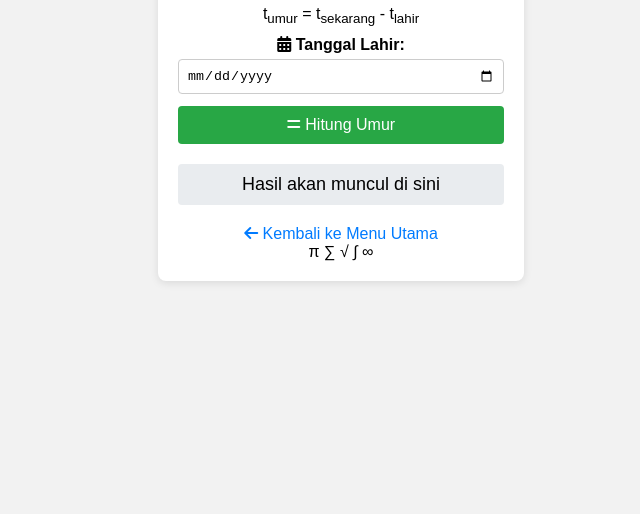
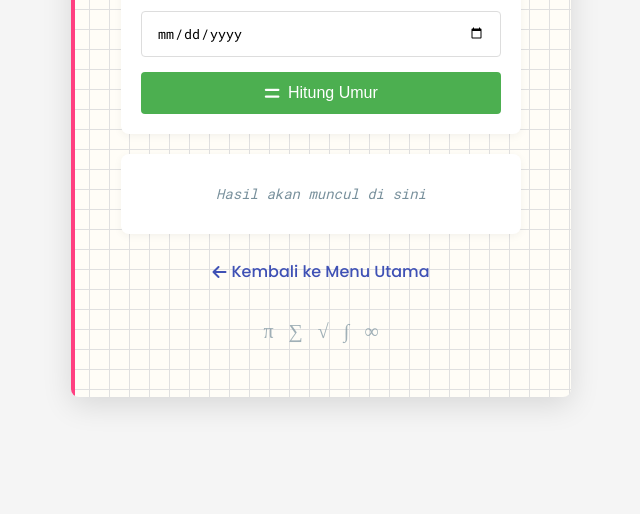
Before and after one commit to SayaKurma/Kalkulator-Umur, a plain HTML site: page umur.html in a window 1280 px wide. Shown: the part 326-840 px from the top of the page, without its empty margins (319-959 px from the left). After the commit the page ends 800 px from the top, so only its background shows below. Drawn offline with Linux system fonts and the light colour scheme.

Commit message:
Update style.css

```diff
--- a/style.css
+++ b/style.css
@@ -1,107 +1,300 @@
+@import url('https://fonts.googleapis.com/css2?family=Poppins:wght@300;400;500;600;700&family=Roboto+Mono:wght@400;500&display=swap');
+
+:root {
+  --color-primary: #3f51b5;
+  --color-primary-light: #757de8;
+  --color-primary-dark: #002984;
+  --color-accent: #ff4081;
+  --color-text: #37474f;
+  --color-text-light: #78909c;
+  --color-background: #f5f5f5;
+  --color-white: #ffffff;
+  --color-grid: #e0e0e0;
+  --color-success: #4caf50;
+  --color-success-dark: #388e3c;
+  --color-paper: #fffdf7;
+}
+
+* {
+  box-sizing: border-box;
+  margin: 0;
+  padding: 0;
+}
+
 body {
-  margin: 0;
-  font-family: Arial, sans-serif;
-  background: #f2f2f2;
+  font-family: 'Poppins', sans-serif;
+  background-color: var(--color-background);
+  color: var(--color-text);
   display: flex;
   justify-content: center;
   align-items: center;
   min-height: 100vh;
   padding: 20px;
+  line-height: 1.6;
+}
+
+.math-paper {
+  background-color: var(--color-paper);
+  background-image: linear-gradient(var(--color-grid) 1px, transparent 1px),
+                    linear-gradient(90deg, var(--color-grid) 1px, transparent 1px);
+  background-size: 20px 20px;
+  background-position: -2px -2px;
+  box-shadow: 0 8px 30px rgba(0, 0, 0, 0.12);
+  border-radius: 8px;
+  padding: 30px;
+  width: 100%;
+  max-width: 500px;
+  position: relative;
+  overflow: hidden;
+}
+
+.math-paper::before {
+  content: "";
+  position: absolute;
+  top: 0;
+  left: 0;
+  width: 4px;
+  height: 100%;
+  background-color: var(--color-accent);
 }
 
 .container {
-  background: #fff;
-  border-radius: 8px;
-  box-shadow: 0 2px 8px rgba(0,0,0,0.1);
   padding: 20px;
   width: 100%;
-  max-width: 400px;
+}
+
+h1 {
+  font-family: 'Poppins', sans-serif;
+  color: var(--color-primary-dark);
+  margin-bottom: 25px;
+  text-align: center;
+  font-size: 28px;
+  position: relative;
+  padding-bottom: 15px;
+}
+
+h1::after {
+  content: "";
+  position: absolute;
+  bottom: 0;
+  left: 50%;
+  transform: translateX(-50%);
+  width: 80px;
+  height: 3px;
+  background-color: var(--color-primary);
+  border-radius: 2px;
+}
+
+.math-quote {
+  text-align: center;
+  font-style: italic;
+  color: var(--color-text-light);
+  margin-bottom: 30px;
+  font-size: 14px;
+  padding: 0 20px;
+}
+
+.menu-grid {
+  display: grid;
+  grid-template-columns: 1fr 1fr;
+  gap: 20px;
+  margin: 30px 0;
+}
+
+.menu-item {
+  margin: 0;
+}
+
+.menu-item a {
+  display: flex;
+  flex-direction: column;
+  padding: 20px;
+  text-decoration: none;
+  background-color: var(--color-white);
+  color: var(--color-text);
+  border-radius: 8px;
+  box-shadow: 0 4px 6px rgba(0, 0, 0, 0.05);
+  transition: all 0.3s ease;
+  height: 100%;
+  border: 1px solid rgba(0, 0, 0, 0.05);
+}
+
+.menu-item a:hover {
+  transform: translateY(-5px);
+  box-shadow: 0 8px 15px rgba(0, 0, 0, 0.1);
+  border-color: var(--color-primary-light);
+}
+
+.menu-icon {
+  font-size: 24px;
+  color: var(--color-primary);
+  margin-bottom: 10px;
   text-align: center;
 }
 
-h1 {
-  color: #333;
+.menu-title {
+  font-weight: 600;
+  text-align: center;
+  margin-bottom: 5px;
+}
+
+.menu-desc {
+  font-size: 12px;
+  color: var(--color-text-light);
+  text-align: center;
+}
+
+.input-group {
+  background-color: var(--color-white);
+  padding: 20px;
+  border-radius: 8px;
+  box-shadow: 0 2px 8px rgba(0, 0, 0, 0.05);
   margin-bottom: 20px;
 }
 
-.menu {
-  padding: 40px 20px;
+.math-equation {
+  background-color: rgba(63, 81, 181, 0.05);
+  padding: 10px 15px;
+  border-radius: 4px;
+  text-align: center;
+  font-family: 'Roboto Mono', monospace;
+  margin-bottom: 20px;
+  color: var(--color-primary-dark);
+  font-size: 18px;
+  border-left: 3px solid var(--color-primary);
 }
 
-.menu-item {
-  margin: 10px 0;
-}
-
-.menu-item a {
-  display: block;
-  padding: 12px;
-  text-decoration: none;
-  background-color: #007bff;
-  color: #fff;
-  border-radius: 4px;
-}
-
-.menu-item a:hover {
-  background-color: #0056b3;
+.form-field {
+  margin-bottom: 15px;
 }
 
 label {
   display: block;
-  margin: 10px 0 5px;
-  font-weight: bold;
+  margin-bottom: 8px;
+  color: var(--color-text);
+  font-weight: 500;
 }
 
-input[type="date"],
-input[type="time"] {
+.math-input {
   width: 100%;
-  padding: 8px;
-  margin-bottom: 12px;
-  border: 1px solid #ccc;
+  padding: 12px 15px;
+  border: 1px solid #ddd;
   border-radius: 4px;
-  box-sizing: border-box;
+  font-family: 'Roboto Mono', monospace;
+  transition: border 0.3s;
 }
 
-button {
+.math-input:focus {
+  border-color: var(--color-primary);
+  outline: none;
+  box-shadow: 0 0 0 3px rgba(63, 81, 181, 0.2);
+}
+
+.math-button {
   width: 100%;
-  background-color: #28a745;
+  background-color: var(--color-success);
   color: white;
   border: none;
-  padding: 10px;
+  padding: 12px;
   border-radius: 4px;
   font-size: 16px;
   cursor: pointer;
+  transition: background-color 0.3s;
+  font-weight: 500;
+  margin-top: 10px;
+  display: flex;
+  justify-content: center;
+  align-items: center;
+  gap: 8px;
 }
 
-button:hover {
-  background-color: #218838;
+.math-button:hover {
+  background-color: var(--color-success-dark);
+}
+
+.math-button i {
+  font-size: 18px;
 }
 
 .result {
+  background-color: var(--color-white);
+  border-radius: 8px;
+  padding: 20px;
   margin-top: 20px;
+  margin-bottom: 20px;
   font-size: 18px;
-  padding: 10px;
-  background: #e9ecef;
-  border-radius: 4px;
+  font-family: 'Roboto Mono', monospace;
+  text-align: center;
+  min-height: 80px;
+  display: flex;
+  align-items: center;
+  justify-content: center;
+  box-shadow: 0 2px 8px rgba(0, 0, 0, 0.05);
+}
+
+.result-placeholder {
+  color: var(--color-text-light);
+  font-size: 14px;
+  font-style: italic;
 }
 
 .back {
-  margin-top: 20px;
+  text-align: center;
+  margin-top: 25px;
 }
 
 .back a {
   text-decoration: none;
-  color: #007bff;
+  color: var(--color-primary);
+  font-weight: 500;
+  display: inline-flex;
+  align-items: center;
+  gap: 5px;
+  transition: color 0.3s;
 }
 
 .back a:hover {
-  text-decoration: underline;
+  color: var(--color-primary-dark);
 }
 
-@media (max-width: 480px) {
+.math-footer {
+  margin-top: 30px;
+  text-align: center;
+}
+
+.math-symbols {
+  display: flex;
+  justify-content: center;
+  gap: 15px;
+}
+
+.math-symbols span {
+  font-size: 20px;
+  color: var(--color-text-light);
+  opacity: 0.7;
+  font-family: 'Times New Roman', serif;
+}
+
+@media (max-width: 600px) {
+  .menu-grid {
+    grid-template-columns: 1fr;
+    gap: 15px;
+  }
+
   h1 {
     font-size: 24px;
   }
+
+  .math-paper {
+    padding: 20px 15px;
+  }
+
   .result {
+    font-size: 16px;
+    min-height: 60px;
+  }
+
+  .math-equation {
     font-size: 16px;
   }
 }
```
